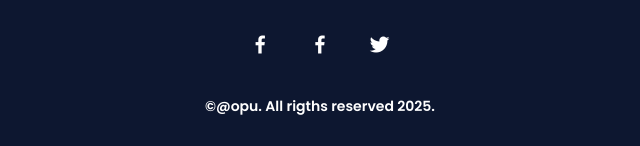
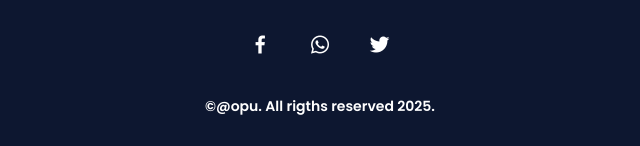
Before and after one commit to aminurislamopu/about, a plain HTML site: page index.html in a window 1280 px wide. Shown: the part 3698-3844 px from the top of the page, 320-960 px from the left. Drawn offline with nearby package versions, Linux system fonts and the light colour scheme.

Commit message:
Update index.html

```diff
--- a/index.html
+++ b/index.html
@@ -189,7 +189,7 @@
             <p class="footer__title">Aminurislam</p>
             <div class="footer__social">
                 <a href="https://www.facebook.com/Aminurxyz" class="footer__icon"><i class='bx bxl-facebook' ></i></a>
-                 <a href="https://wa.me/01969849255" class="footer__icon"><i class='bx bxl-facebook' ></i></a>
+                 <a href="https://wa.me/01969849255" class="footer__icon"><i class='bx bxl-whatsapp' ></i></a>
                 <a href="#" class="footer__icon"><i class='bx bxl-twitter' ></i></a>
             </div>
             <p class="footer__copy">&#169;@opu. All rigths reserved 2025.</p>
```
